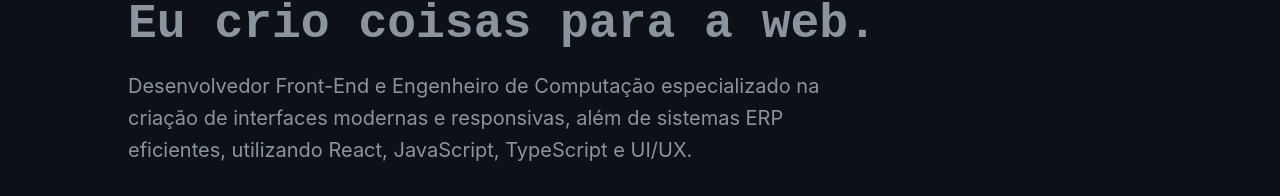
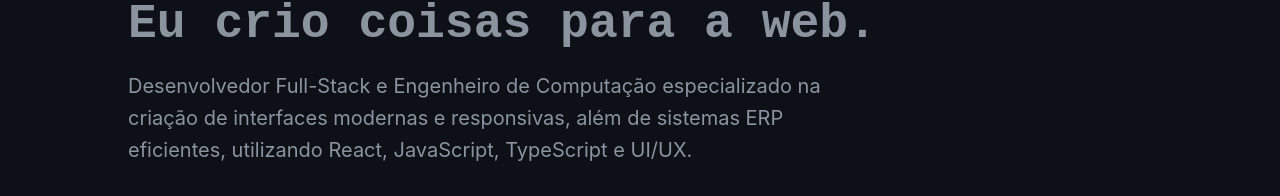
Before and after one commit to lfelipegianoni/Portfolio, a React (Vite) app: page / in a window 1280 px wide. Shown: the part 236-432 px from the top of the page. Built offline with nearby package versions, Linux system fonts and the light colour scheme.

Commit message:
Update job title from Front-End to Full-Stack Developer

```diff
--- a/src/sections/Home/index.jsx
+++ b/src/sections/Home/index.jsx
@@ -15,7 +15,7 @@ export function Home() {
             <h1>Olá, meu nome é Luis Felipe<br/><span className="sss">Eu crio coisas para a web.</span></h1>
 
             <p className="subtitle">
-                Desenvolvedor Front-End e Engenheiro de Computação especializado na criação de interfaces modernas e responsivas, além de sistemas ERP eficientes, utilizando React, JavaScript, TypeScript e UI/UX.
+                Desenvolvedor Full-Stack e Engenheiro de Computação especializado na criação de interfaces modernas e responsivas, além de sistemas ERP eficientes, utilizando React, JavaScript, TypeScript e UI/UX.
             </p>
 
             <div className="hero-actions">
```
